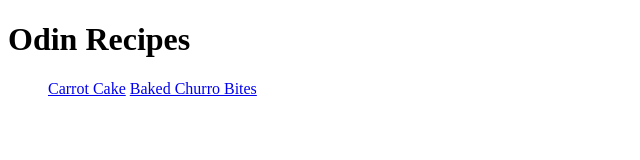
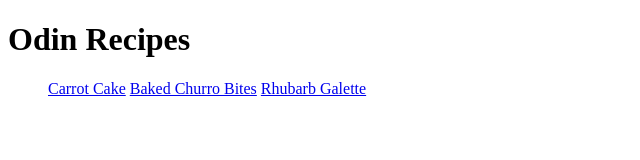
Before and after one commit to danwhitlock/odin-recipes, a plain HTML site: page index.html in a window 1280 px wide. Shown: the whole page, without its empty margins (0-640 px from the left). Drawn offline with Linux system fonts and the light colour scheme.

Commit message:
Add missing link to index.html

```diff
--- a/index.html
+++ b/index.html
@@ -11,7 +11,7 @@
     <ul>
         <a href="carrot-cake.html">Carrot Cake</a>
         <a href="baked-churro-bites.html">Baked Churro Bites</a>
-
+        <a href="rhubarb-galette.html">Rhubarb Galette</a>
     </ul>
 </body>
 </html>
```
